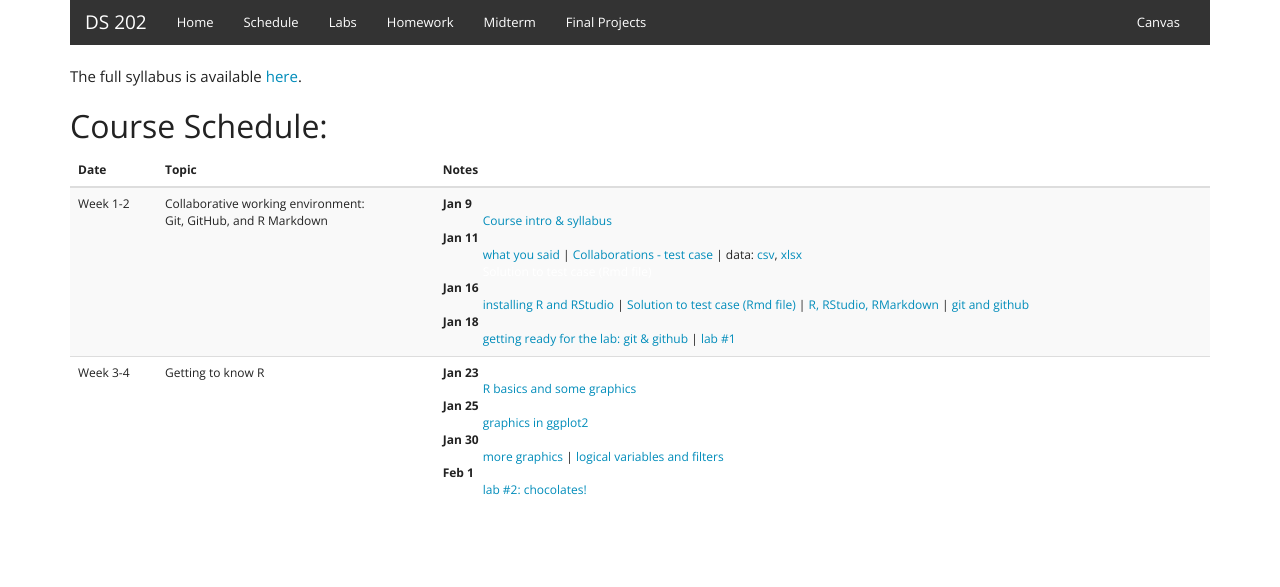
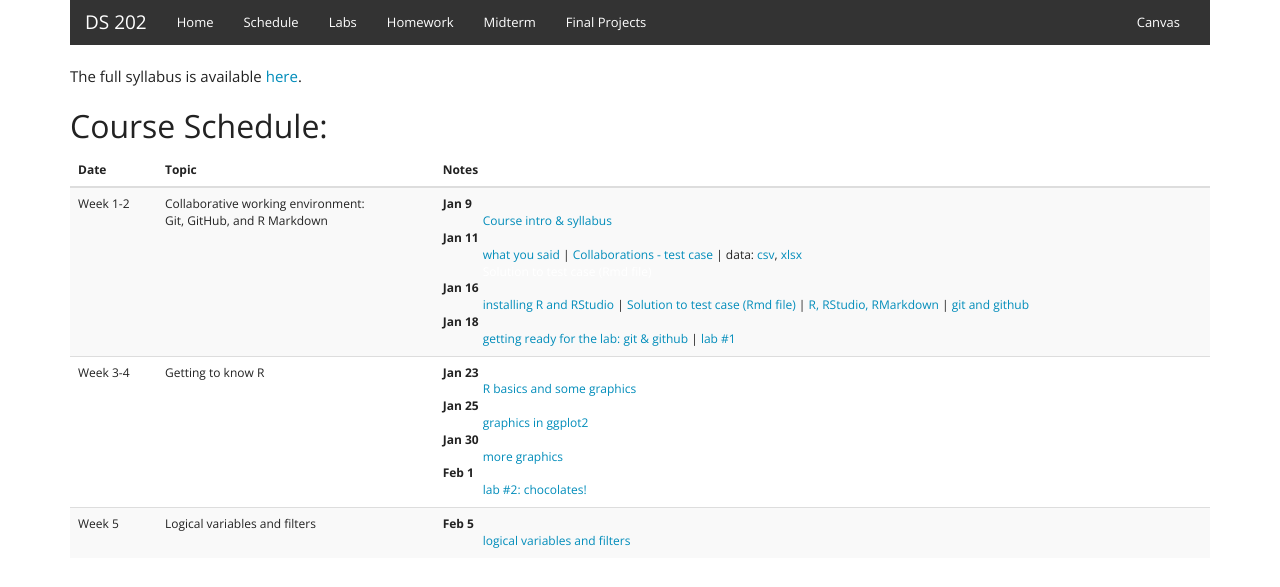
Before and after one commit to DS202-at-ISU/DS202-at-ISU.github.io-2018, a Jekyll site: the page built from schedule.html, in a window 1280 px wide. Shown: the top 587 px of the page. Built offline with Jekyll 4.4.1, drawn with Linux system fonts in a browser that asks for light colours.

Commit message:
links updated

```diff
--- a/schedule.html
+++ b/schedule.html
@@ -56,9 +56,19 @@ The full syllabus is available <a href="syllabus.pdf" target=_blank>here</a>.
           <dt>Jan 25</dt>
           <dd><a href="../materials/02_r-intro/02_r-graphics.html" target=_blank>graphics in ggplot2</a> </dd>
         <dt>Jan 30</dt>
-          <dd><a href="../materials/02_r-intro/03_r-graphics.html" target=_blank>more graphics</a> | <a href="../materials/02_r-intro/04_logical.html" target=_blank>logical variables and filters</a> </dd>
+          <dd><a href="../materials/02_r-intro/03_r-graphics.html" target=_blank>more graphics</a>  </dd>
         <dt>Feb 1</dt>
           <dd><a href="../labs/lab02.html" target=_blank>lab #2: chocolates!</a> </dd>
+           </dl>
+        </td>
+      </tr>
+      <tr>
+        <td>Week 5</td>
+        <td>Logical variables and filters</td>
+        <td>
+          <dl>
+          <dt>Feb 5</dt>
+          <dd><a href="../materials/02_r-intro/04_logical.html" target=_blank>logical variables and filters</a></dd>
            </dl>
         </td>
       </tr>
```
